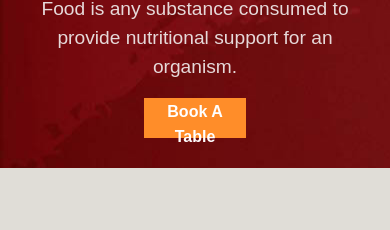
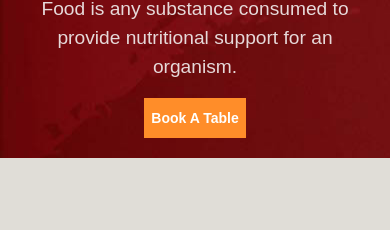
Before and after one commit to Raheemullah8/Hackathone, a plain HTML site: page index.html in a window 390 px wide. Shown: the part 570-800 px from the top of the page. Drawn offline with nearby package versions, Linux system fonts and the light colour scheme.

Commit message:
Update style.css
modifycss

```diff
--- a/css/style.css
+++ b/css/style.css
@@ -310,6 +310,11 @@ ul li a:hover{
       text-align: center;
       display: inline-block;
     }
+    .banner-text button{
+      font-size: 14px;
+      height: auto;
+      width: 31%;
+    }
     .card-post{
       margin-top: 30px;
     }
```
